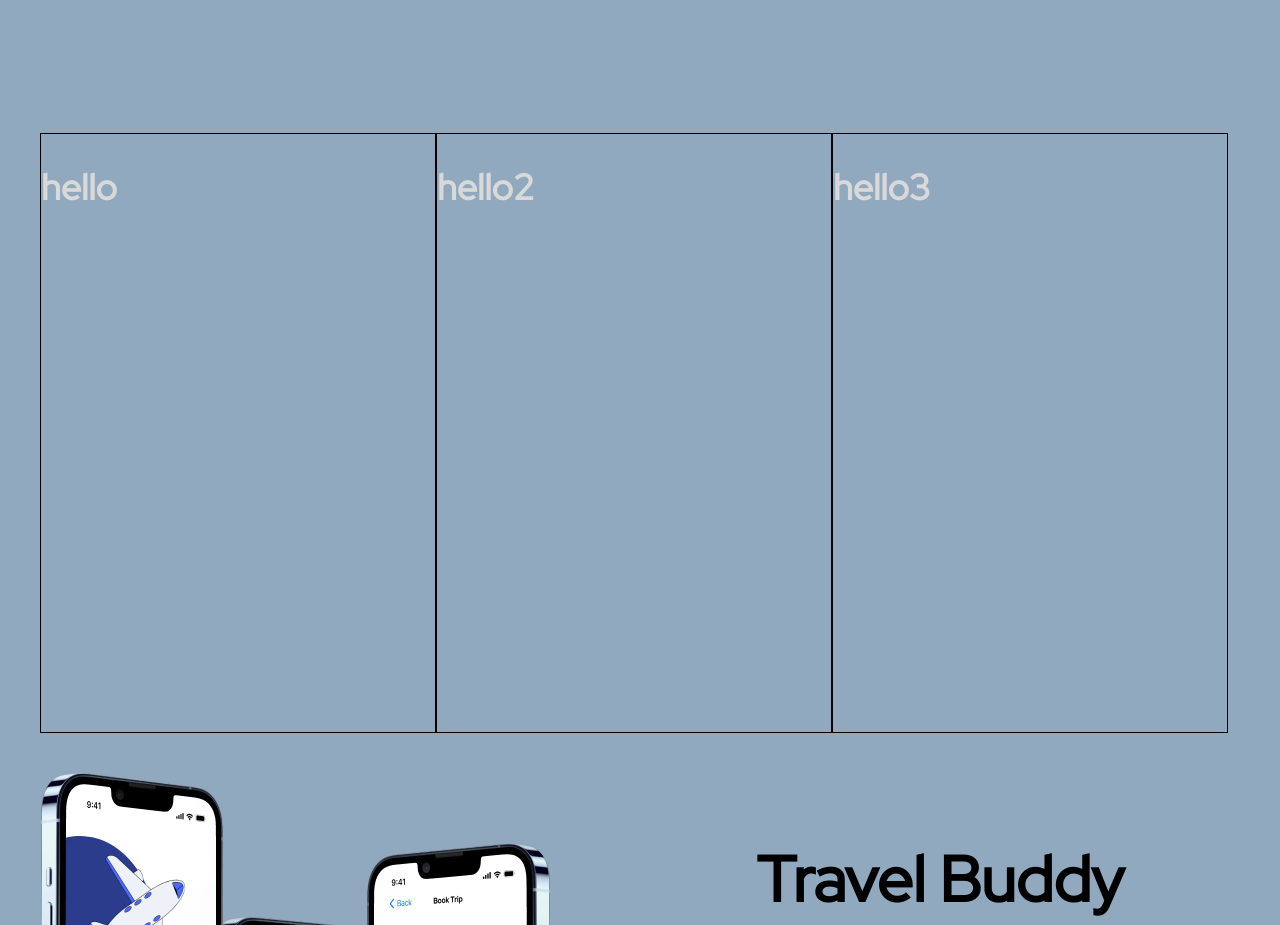
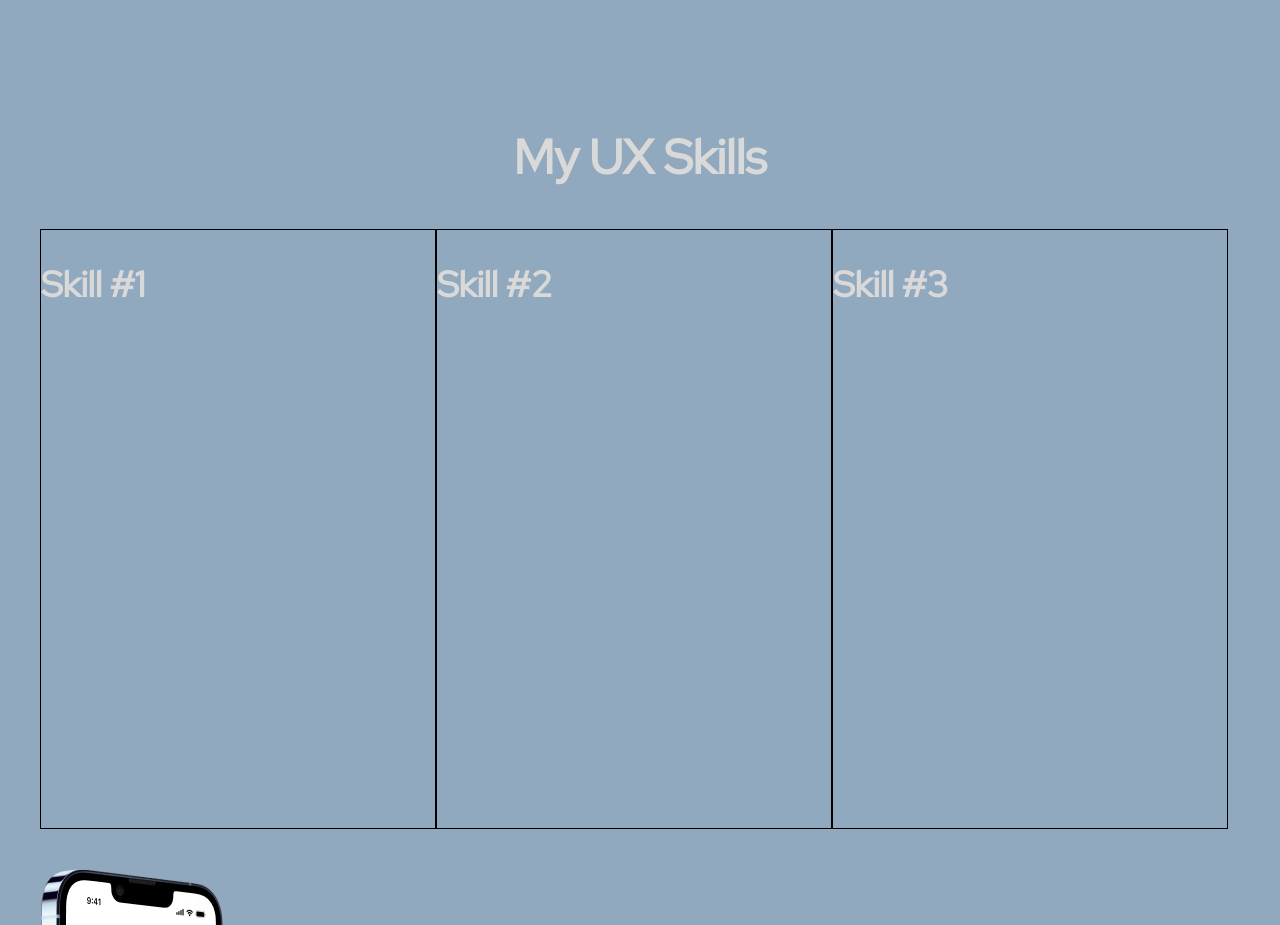
Before and after one commit to meihecht/UX_UI_HW_18, a plain HTML site: page index.html in a window 1280 px wide. Shown: the part 860-1785 px from the top of the page. Drawn offline with Linux system fonts and the light colour scheme; files whose address does not match are found by name.

Commit message:
skills template

```diff
--- a/index.html
+++ b/index.html
@@ -47,22 +47,23 @@
         <br>
         <br>
         <br>
+        <h1 style = "text-align: center;">My UX Skills</h1>
         <section id = "skillsGrid">
             <div id = "firstSkill" class = "skillsGridArea">
                 <div id = "skills">
-                    <h1>hello</h1>
+                    <h1>Skill #1</h1>
                 </div>
 
             </div>
             <div id = "secondSkill" class = "skillsGridArea">
                 <div id = "skills2">
-                    <h1>hello2</h1>
+                    <h1>Skill #2</h1>
                 </div>
 
             </div>
             <div id = "thirdSkill" class = "skillsGridArea">
                 <div id = "skills3">
-                    <h1>hello3</h1>
+                    <h1>Skill #3</h1>
                 </div>
 
             </div>
```
